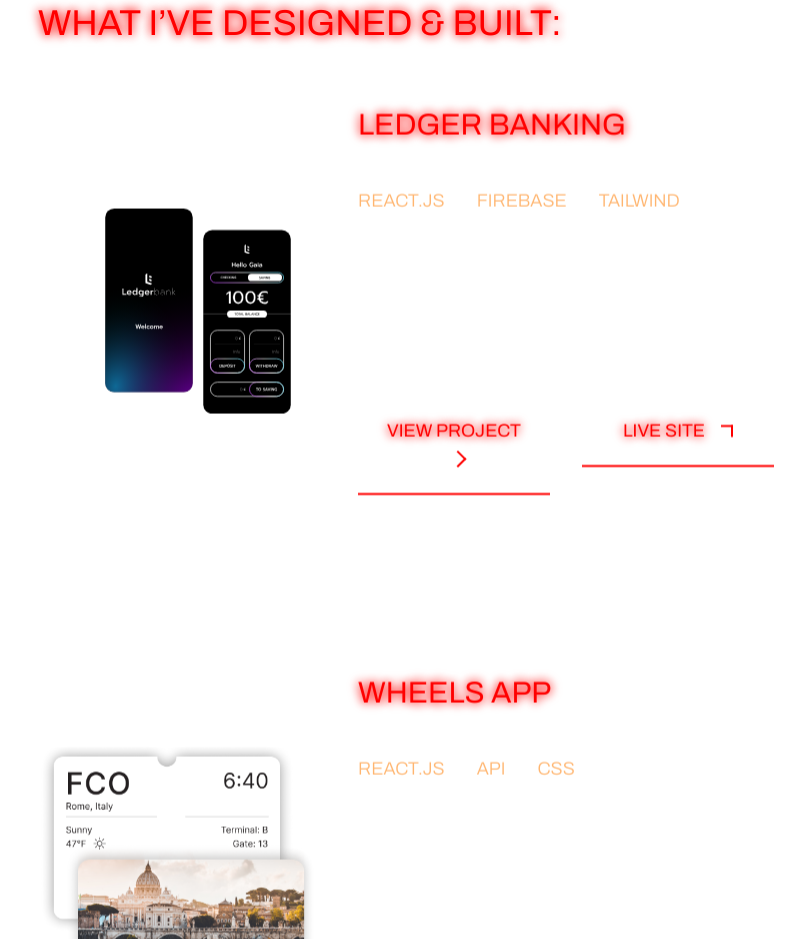
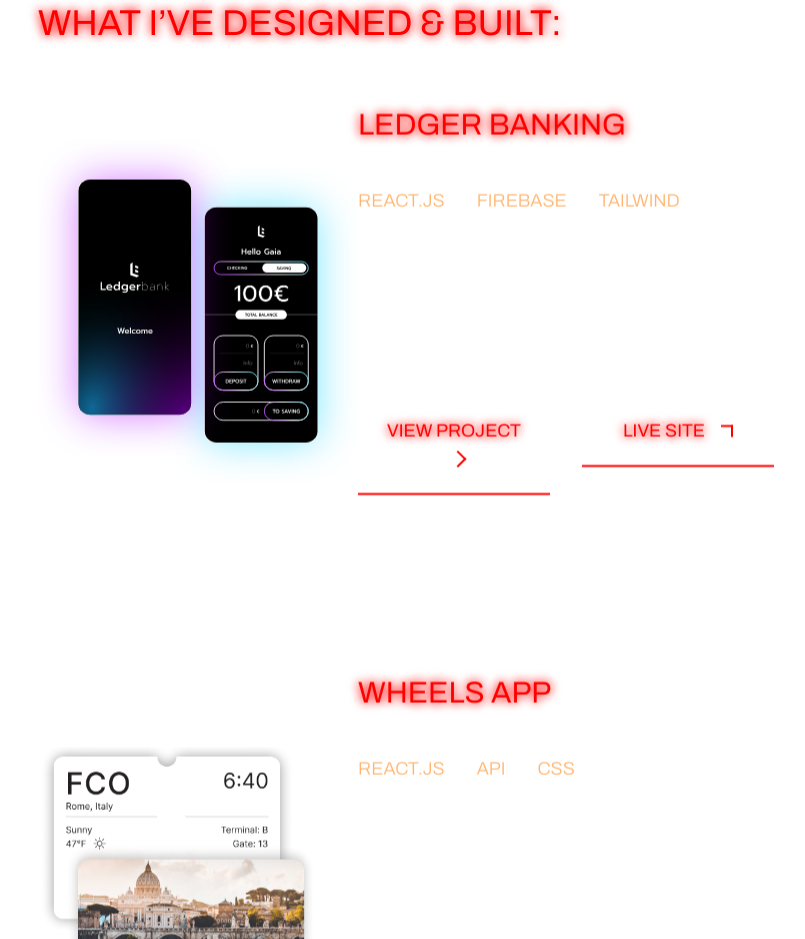
Before and after one commit to GaiaGD/front-end-portfolio-23, a React (Vite) app: page / in a window 1280 px wide. Shown: the part 1320-2259 px from the top of the page, without its empty margins (218-1023 px from the left). Built offline with nearby package versions, Linux system fonts and the light colour scheme.

Commit message:
next pics

```diff
--- a/src/components/Homepage.jsx
+++ b/src/components/Homepage.jsx
@@ -37,7 +37,7 @@ function Homepage() {
           <FadeInSection>
               <div className='project md:flex text-white md:mb-40 mb-16 items-center w-full'>
                 <Link to="/ledger" className='thumb md:w-5/12 w-full'>
-                    <img className="w-7/12 mx-auto md:pb-0 pb-8" src='./projects/ledger-hp-preview.svg'></img>
+                    <img className="md:pb-0 pb-8" src='./projects/ledger-hp-preview.svg'></img>
                 </Link>
                 <div className='md:w-7/12 left-4'>
                   <Link to="/ledger">
```
Also changed, not shown: public/projects/ledger-hp-preview.svg.
